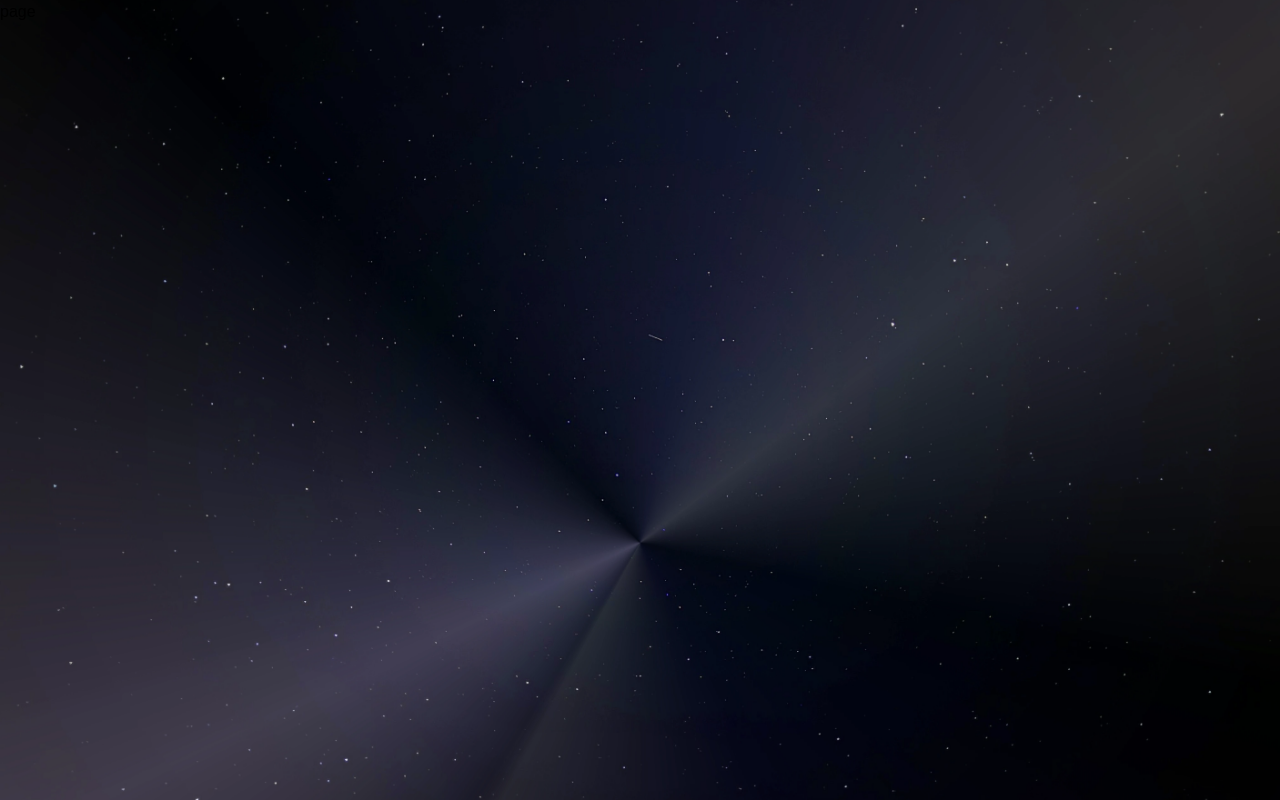
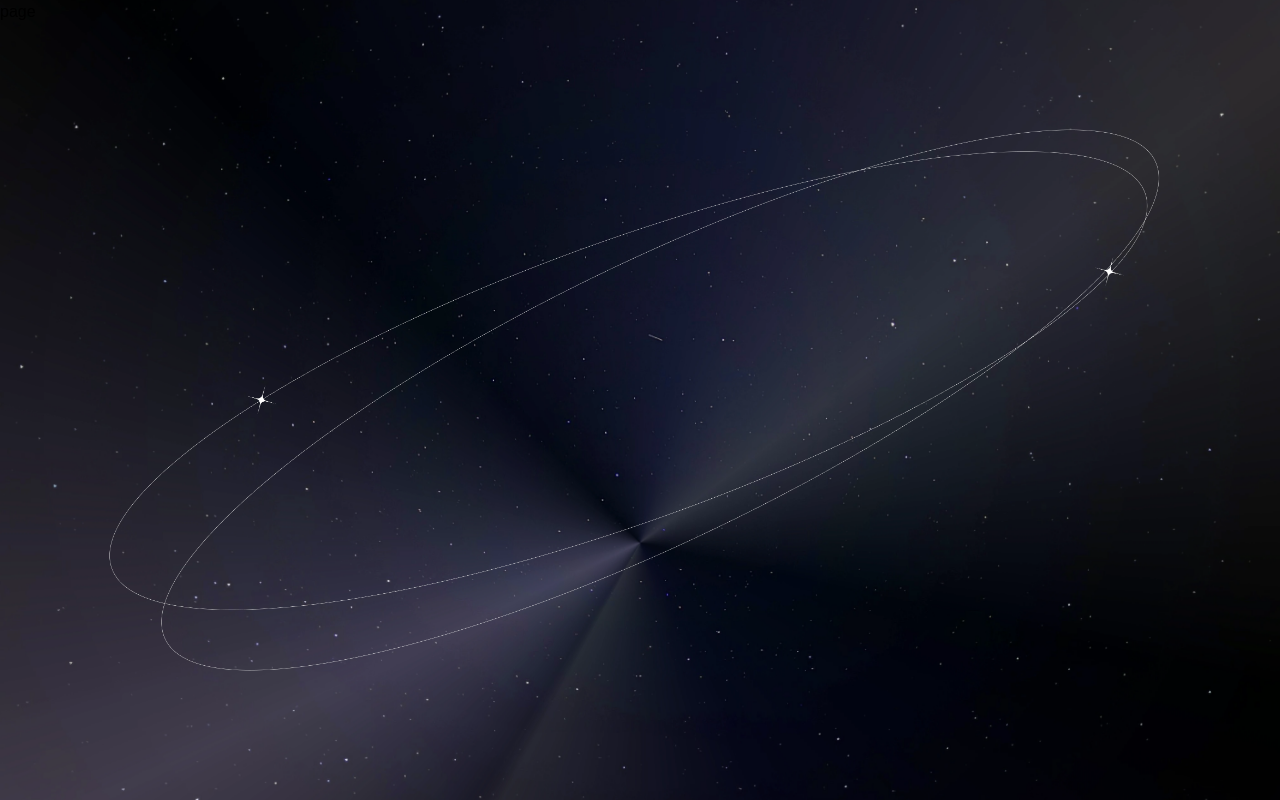
Before and after one commit to S2ej1n/LovenPeacE, a Next.js app: page /planning-team in a window 1280 px wide. Built offline with nearby package versions, Linux system fonts and the light colour scheme.

Commit message:
design: orbit img 레이아웃으로 분리

```diff
--- /dev/null
+++ b/app/layout.module.css
@@ -0,0 +1,11 @@
+/* ── Orbit image ── */
+.orbitImg {
+  position: absolute;
+  width: 90% !important;
+  height: auto !important;
+  top: 50%;
+  left: 50%;
+  transform: translate(-50%, -50%);
+  z-index: 1;
+  pointer-events: none;
+}
--- a/app/layout.tsx
+++ b/app/layout.tsx
@@ -1,6 +1,8 @@
 import { Noto_Sans_KR } from 'next/font/google';
 import { ReactNode } from 'react';
 import './globals.css';
+import styles from './layout.module.css';
+import Image from 'next/image';
 
 const notoSansKR = Noto_Sans_KR({
   subsets: ['latin'],
@@ -12,7 +14,18 @@ const notoSansKR = Noto_Sans_KR({
 export default function RootLayout({ children }: { children: ReactNode }) {
   return (
     <html lang="ko" className={notoSansKR.variable}>
-      <body>{children}</body>
+      <body>
+        {children}
+        {/* 배경 orbit */}
+        <Image
+          className={styles.orbitImg}
+          src="/orbit.png"
+          alt="orbit"
+          width={1200}
+          height={800}
+          priority
+        />
+      </body>
     </html>
   );
 }
--- a/components/HeroSection/HeroSection.tsx
+++ b/components/HeroSection/HeroSection.tsx
@@ -115,7 +115,7 @@ export default function HeroSection() {
   return (
     <main className={styles.scene}>
       {/* 배경 orbit */}
-      <Image
+      {/* <Image
         className={styles.orbitImg}
         src="/orbit.png"
         alt="orbit"
@@ -123,7 +123,7 @@ export default function HeroSection() {
         height={800}
         priority
       />
-
+       */}
       {/* Navigation */}
       <NavBar currentSection={currentSection} onNavClick={handleNavClick} />
 
```
Also changed, not shown: components/HeroSection/HeroSection.module.css (+0 -12 lines).
